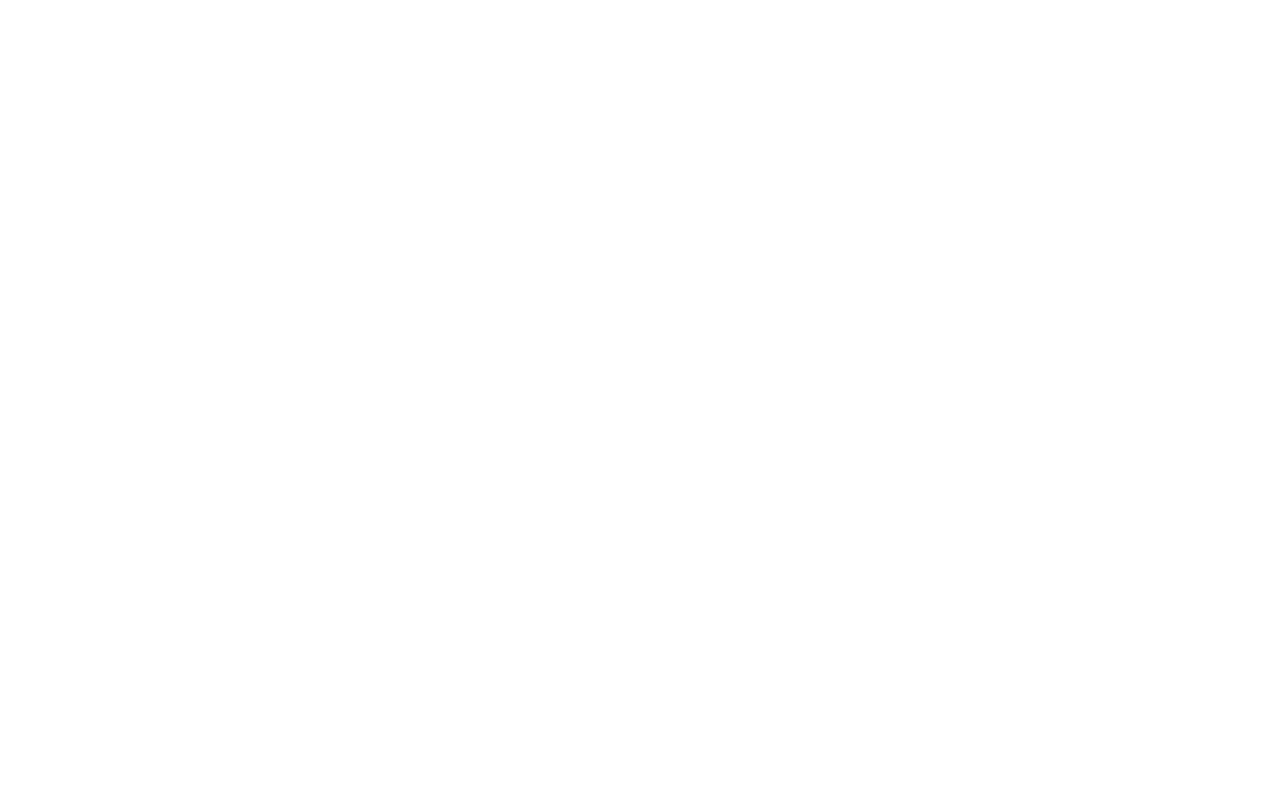
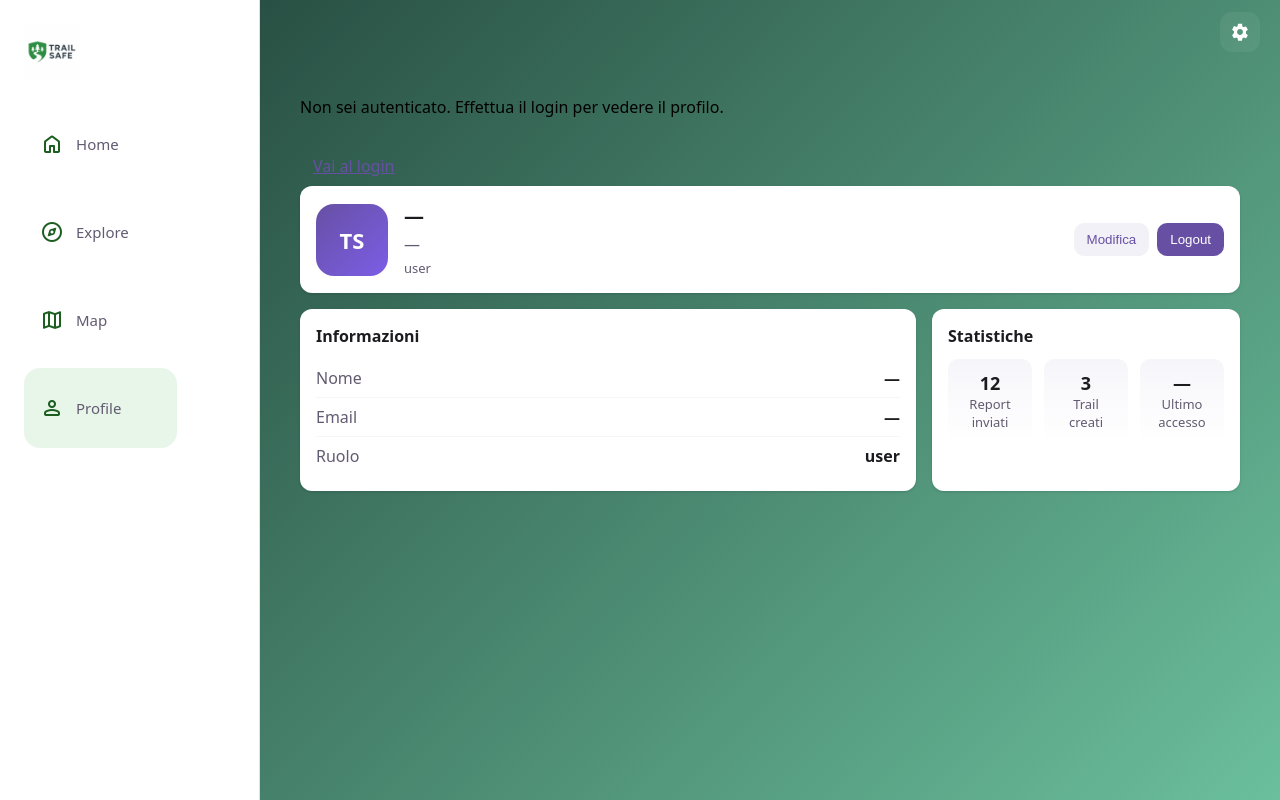
Before and after one commit to Sambuzi/TrailSafe, a Vue app in the folder client/: page /profile in a window 1280 px wide. Before the commit this address had no page. Built offline with nearby package versions, Linux system fonts and the light colour scheme.

Commit message:
first idea for Profile page, still needs work

```diff
--- /dev/null
+++ b/client/src/css/profilo.css
@@ -0,0 +1,47 @@
+:root{
+  --md-sys-primary: #6750a4;
+  --md-sys-on-primary: #ffffff;
+  --md-sys-surface: #ffffff;
+  --md-sys-on-surface: #1c1b1f;
+  --md-sys-secondary: #625b71;
+  --md-elevation-1: 0 1px 2px rgba(16,24,40,0.05), 0 1px 3px rgba(16,24,40,0.1);
+}
+
+.profile-root{padding:16px;box-sizing:border-box}
+.profile-container{max-width:1100px;margin:0 auto;display:flex;flex-direction:column;gap:16px}
+
+.profile-header{display:flex;align-items:center;gap:16px;padding:16px;background:var(--md-sys-surface);border-radius:12px;box-shadow:var(--md-elevation-1)}
+.avatar{width:72px;height:72px;border-radius:18px;background:linear-gradient(135deg,var(--md-sys-primary),#7c5de6);color:var(--md-sys-on-primary);display:flex;align-items:center;justify-content:center;font-weight:700;font-size:22px}
+.user-info{flex:1}
+.user-name{margin:0;font-size:20px;color:var(--md-sys-on-surface)}
+.user-email{margin:4px 0;color:var(--md-sys-secondary)}
+.user-role{margin:0;color:var(--md-sys-secondary);font-size:13px}
+.header-actions{display:flex;gap:8px}
+.btn{padding:8px 12px;border-radius:10px;border:1px solid transparent;background:transparent;color:var(--md-sys-primary);cursor:pointer}
+.btn.filled{background:var(--md-sys-primary);color:var(--md-sys-on-primary)}
+.btn.tonal{background:rgba(103,80,164,0.08);color:var(--md-sys-primary)}
+
+.profile-body{display:grid;grid-template-columns:2fr 1fr;gap:16px}
+.card{background:var(--md-sys-surface);padding:16px;border-radius:12px;box-shadow:var(--md-elevation-1)}
+.card-title{margin:0 0 12px 0;font-size:16px;color:var(--md-sys-on-surface)}
+.info-grid .row{display:flex;justify-content:space-between;padding:8px 0;border-top:1px solid rgba(16,24,40,0.04)}
+.info-grid .row:first-of-type{border-top:none}
+.label{color:var(--md-sys-secondary)}
+.value{color:var(--md-sys-on-surface);font-weight:600}
+
+.form-grid{display:flex;flex-direction:column;gap:8px}
+.form-grid label{display:flex;flex-direction:column;gap:6px}
+.form-actions{display:flex;gap:8px;margin-top:8px}
+
+.stats-grid{display:flex;gap:12px}
+.stat{flex:1;text-align:center;padding:12px;border-radius:10px;background:linear-gradient(180deg,rgba(103,80,164,0.06),transparent)}
+.stat-value{font-size:18px;font-weight:700;color:var(--md-sys-on-surface)}
+.stat-label{font-size:13px;color:var(--md-sys-secondary)}
+
+.empty{display:flex;flex-direction:column;gap:12px;align-items:flex-start}
+
+@media (max-width: 900px){
+  .profile-body{grid-template-columns:1fr}
+  .profile-header{flex-direction:row;align-items:center}
+  .avatar{width:56px;height:56px;border-radius:12px;font-size:18px}
+}
--- a/client/src/pages/Profile.vue
+++ b/client/src/pages/Profile.vue
@@ -1,11 +1,134 @@
 <template>
-  <div>
-    <!-- contenuto profile (per ora vuoto) -->
+  <div class="profile-root">
+    <div v-if="!user" class="empty">
+      <p>Non sei autenticato. Effettua il login per vedere il profilo.</p>
+      <router-link to="/login" class="btn">Vai al login</router-link>
+    </div>
+
+    <div class="profile-container">
+      <header class="profile-header">
+        <div class="avatar" :aria-label="userName">{{ initials }}</div>
+
+        <div class="user-info">
+          <h1 class="user-name">{{ user?.user?.name || '—' }}</h1>
+          <p class="user-email">{{ user?.user?.email || '—' }}</p>
+          <p class="user-role">{{ user?.user?.role || 'user' }}</p>
+        </div>
+
+        <div class="header-actions">
+          <button class="btn tonal" @click="toggleEdit">{{ editing ? 'Annulla' : 'Modifica' }}</button>
+          <button class="btn filled" @click="logout">Logout</button>
+        </div>
+      </header>
+
+      <main class="profile-body">
+        <section class="card info-card">
+          <h2 class="card-title">Informazioni</h2>
+
+          <form v-if="editing && user" @submit.prevent="saveProfile" class="form-grid">
+            <label>
+              <span>Nome</span>
+              <input v-model="form.name" type="text" />
+            </label>
+
+            <label>
+              <span>Email</span>
+              <input v-model="form.email" type="email" />
+            </label>
+
+            <div class="form-actions">
+              <button class="btn filled" type="submit">Salva</button>
+              <button class="btn" type="button" @click="cancelEdit">Annulla</button>
+            </div>
+          </form>
+
+          <div v-else class="info-grid">
+            <div class="row"><span class="label">Nome</span><span class="value">{{ user?.user?.name || '—' }}</span></div>
+            <div class="row"><span class="label">Email</span><span class="value">{{ user?.user?.email || '—' }}</span></div>
+            <div class="row"><span class="label">Ruolo</span><span class="value">{{ user?.user?.role || 'user' }}</span></div>
+          </div>
+        </section>
+
+        <section class="card stats-card">
+          <h2 class="card-title">Statistiche</h2>
+          <div class="stats-grid">
+            <div class="stat">
+              <div class="stat-value">12</div>
+              <div class="stat-label">Report inviati</div>
+            </div>
+            <div class="stat">
+              <div class="stat-value">3</div>
+              <div class="stat-label">Trail creati</div>
+            </div>
+            <div class="stat">
+              <div class="stat-value">—</div>
+              <div class="stat-label">Ultimo accesso</div>
+            </div>
+          </div>
+        </section>
+      </main>
+    </div>
   </div>
 </template>
 
 <script>
+import '../css/profilo.css'
+
 export default {
-  name: 'Profile'
+  name: 'Profile',
+
+  data() {
+    return {
+      user: null,
+      editing: false,
+      form: { name: '', email: '' }
+    };
+  },
+
+  computed: {
+    userName() {
+      return this.user?.user?.name || '';
+    },
+    initials() {
+      const n = this.userName.trim();
+      if (!n) return 'TS';
+      return n.split(' ').map(s => s[0].toUpperCase()).slice(0,2).join('');
+    }
+  },
+
+  created() {
+    try { this.user = JSON.parse(localStorage.getItem('ts_user')) || null; } catch (e) { this.user = null; }
+    if (this.user) this.resetForm();
+  },
+
+  methods: {
+    logout() {
+      try { localStorage.removeItem('ts_user'); } catch (e) {}
+      this.user = null;
+      this.$router.push('/login');
+    },
+    toggleEdit() {
+      if (!this.user) return; // disable edit for unauthenticated
+      this.editing = !this.editing;
+      if (this.editing) this.resetForm();
+    },
+    resetForm() {
+      this.form.name = this.user?.user?.name || '';
+      this.form.email = this.user?.user?.email || '';
+    },
+    cancelEdit() {
+      this.editing = false; this.resetForm();
+    },
+    saveProfile() {
+      if (!this.user) return;
+      // Nota: questo è solo update lato client/localStorage per demo.
+      const stored = this.user || { user: {} };
+      stored.user.name = this.form.name;
+      stored.user.email = this.form.email;
+      try { localStorage.setItem('ts_user', JSON.stringify(stored)); } catch (e) {}
+      this.user = stored;
+      this.editing = false;
+    }
+  }
 }
 </script>
--- a/client/src/router/index.js
+++ b/client/src/router/index.js
@@ -10,6 +10,7 @@
 import TrailDetail from '../pages/TrailDetail.vue'
 import Report from '../pages/Report.vue'
 import Admin from '../pages/Admin.vue'
+import Profile from '../pages/Profile.vue'
 
 const routes = [
   { path: '/', redirect: '/login' },
@@ -20,6 +21,7 @@
     component: MainLayout,
     children: [
       { path: 'home', component: Home },
+      { path: 'profile', component: Profile },
       { path: 'map', component: Map},
       { path: 'explore', component: AIExplore },
       { path: 'trail/:id', component: TrailDetail, props: true },
```
